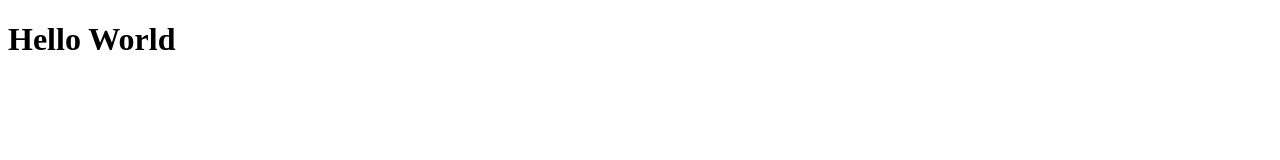
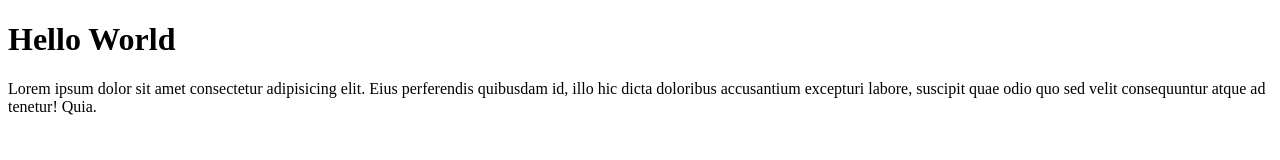
Before and after one commit to yusnanadiK/yus-git-test, a plain HTML site: page index.html in a window 1280 px wide. Drawn offline with Linux system fonts and the light colour scheme.

Commit message:
menambahkan paragraf

```diff
--- a/index.html
+++ b/index.html
@@ -8,5 +8,6 @@
   </head>
   <body>
     <h1>Hello World</h1>
+    <p>Lorem ipsum dolor sit amet consectetur adipisicing elit. Eius perferendis quibusdam id, illo hic dicta doloribus accusantium excepturi labore, suscipit quae odio quo sed velit consequuntur atque ad tenetur! Quia.</p>
   </body>
 </html>
```
